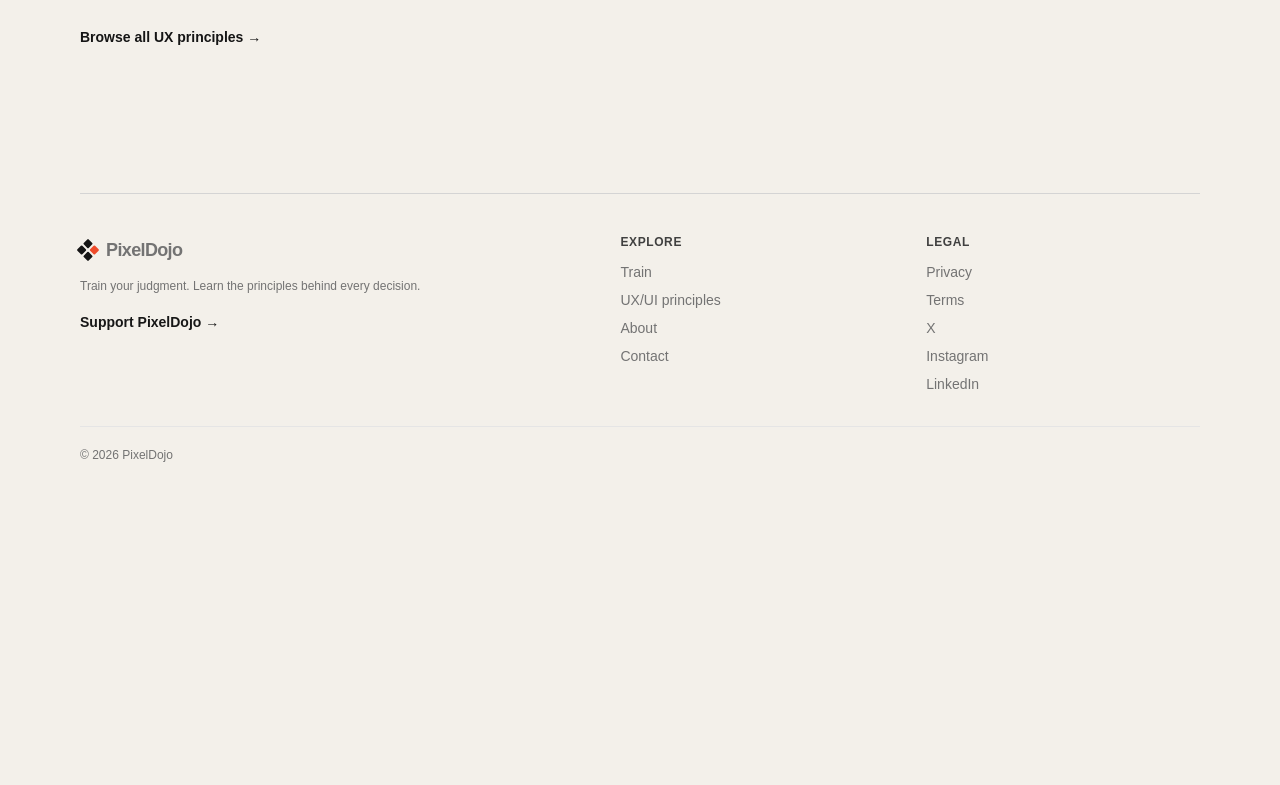
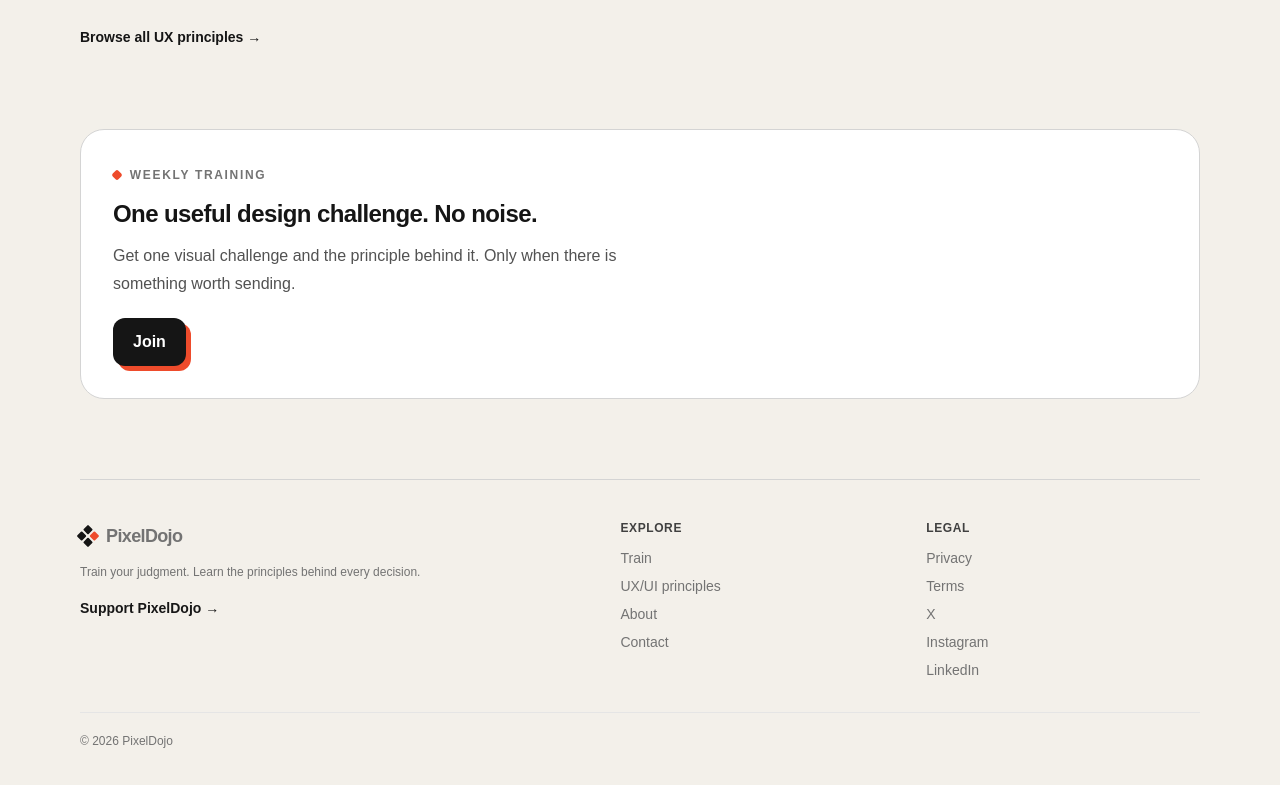
Before and after one commit to pablomrdz/pixeldojo, a Next.js app: page /en in a window 1280 px wide. Shown: the part 1106-1891 px from the top of the page. Before the commit the page ends 1657 px from the top, so only its background shows below. Built offline with nearby package versions, Linux system fonts and the light colour scheme; no server answers.

Commit message:
feat: prepare optional newsletter entry point

```diff
--- a/app/[locale]/page.tsx
+++ b/app/[locale]/page.tsx
@@ -5,6 +5,7 @@ import { SiteHeader } from "@/components/SiteHeader";
 import { SiteFooter } from "@/components/SiteFooter";
 import { BrandHeroVisual } from "@/components/BrandHeroVisual";
 import { TrackedLink } from "@/components/TrackedLink";
+import { NewsletterInvite } from "@/components/NewsletterInvite";
 import { principleHref, principles } from "@/data/learning";
 import type { Locale } from "@/lib/types";
 
@@ -138,6 +139,10 @@ export default async function LocaleHome({
         </Link>
       </section>
 
+      <div className="pb-4">
+        <NewsletterInvite locale={locale} />
+      </div>
+
       <SiteFooter locale={locale} />
     </main>
   );
```
